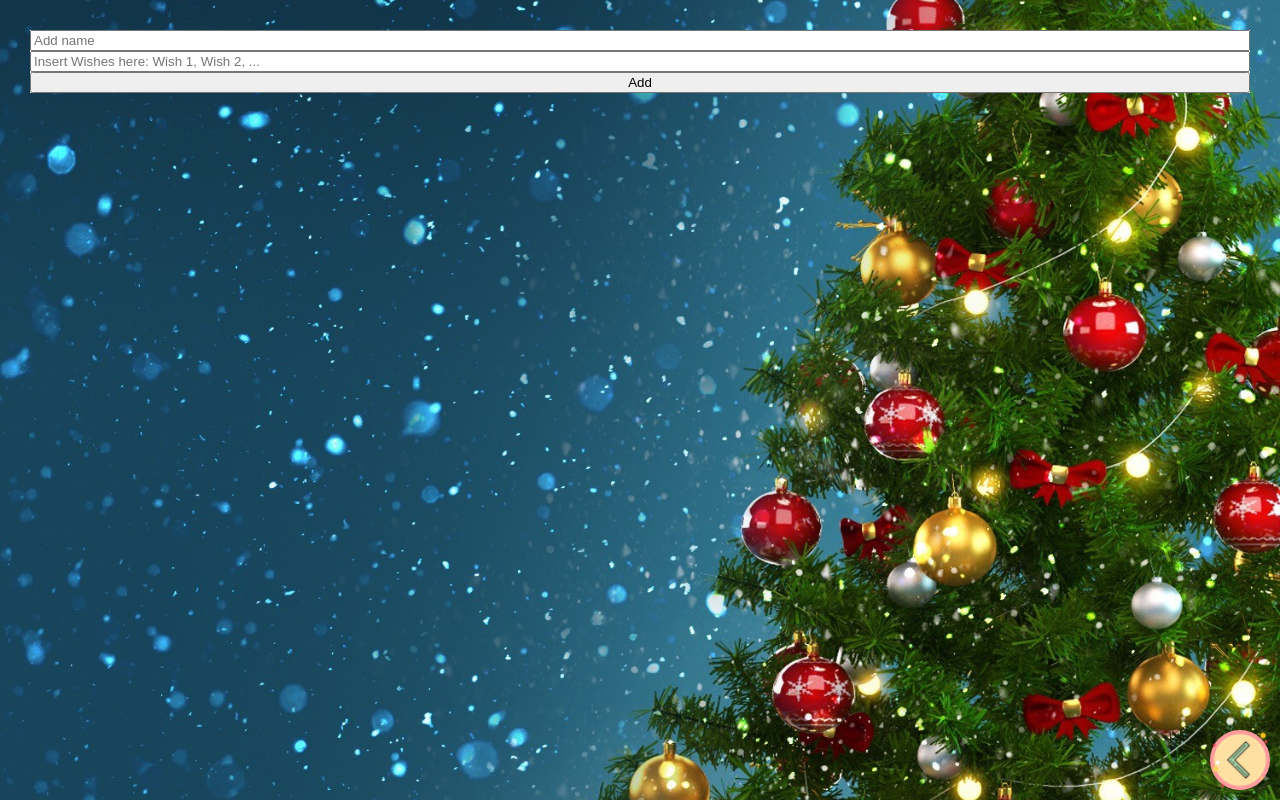
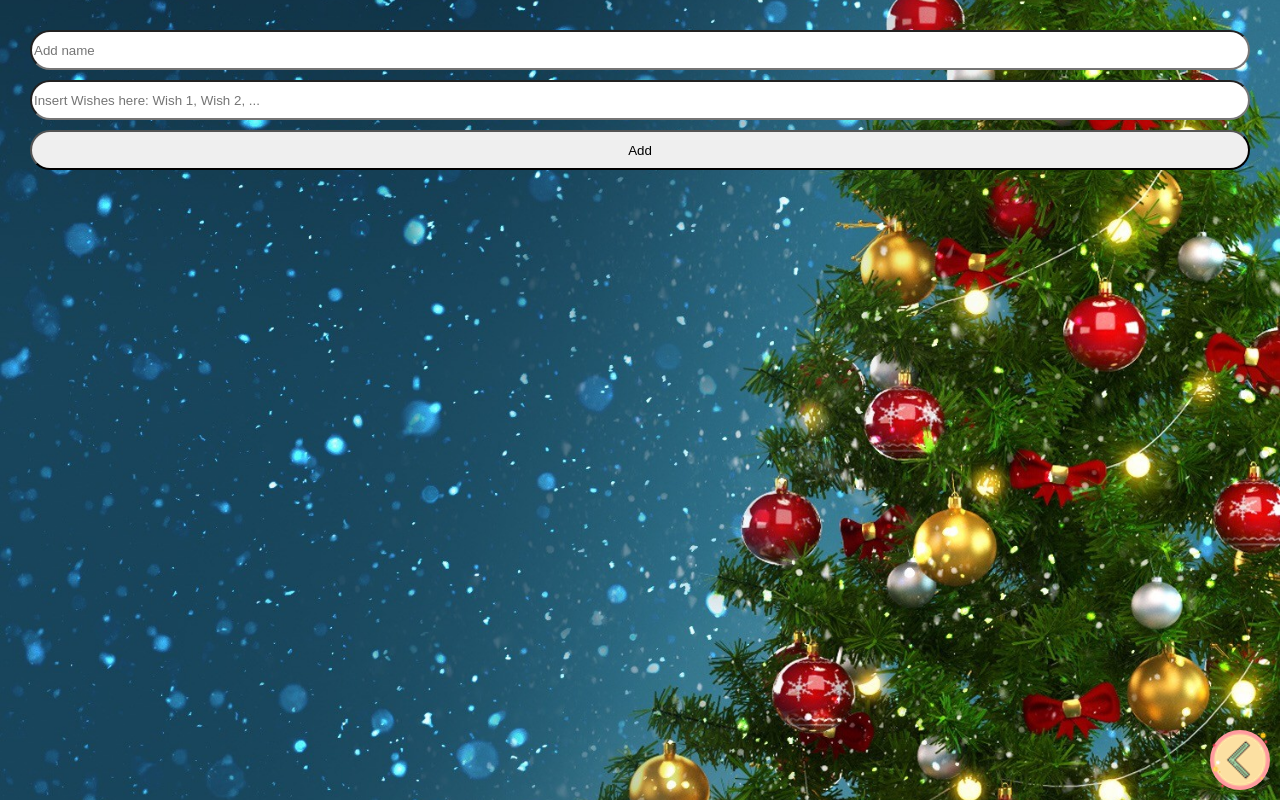
Before and after one commit to kschmitz123/wishlist, a React (Create React App) app in the folder client/: page /add in a window 1280 px wide. Built offline with nearby package versions, Linux system fonts and the light colour scheme.

Commit message:
Outsource container component

```diff
--- /dev/null
+++ b/client/src/components/Container.js
@@ -0,0 +1,7 @@
+import styled from "styled-components";
+
+const Container = styled.div`
+  margin: 30px;
+  text-align: center;
+`;
+export default Container;
--- a/client/src/pages/Add.js
+++ b/client/src/pages/Add.js
@@ -2,19 +2,12 @@ import styled from "styled-components";
 import { Link, useHistory } from "react-router-dom";
 import { useState } from "react";
 import FloatingActionButton from "../components/Button";
+import Form from "../components/Form";
+import Container from "../components/Container";
 import BackArrow from "../assets/back-arrow.png";
 import { postList } from "../api/lists";
 import React from "react";
 
-const Container = styled.div`
-  background: #edf0ed;
-  margin: 30px;
-  text-align: center;
-`;
-const Form = styled.form`
-  display: flex;
-  flex-direction: column;
-`;
 const Add = () => {
   const [title, setTitle] = useState("");
   const [loading, setLoading] = useState(false);
--- a/client/src/pages/WishList.js
+++ b/client/src/pages/WishList.js
@@ -2,6 +2,7 @@ import { Link, useHistory, useParams } from "react-router-dom";
 import styled from "styled-components";
 import { useEffect, useState } from "react";
 import FloatingActionButton from "../components/Button";
+import Container from "../components/Container";
 import { getListById, deleteListById, patchListItem } from "../api/lists";
 import WishListItem from "../components/WishListItem";
 import BackArrow from "../assets/back-arrow.png";
@@ -9,9 +10,6 @@ import DangerButton from "../components/DangerButton";
 import Form from "../components/Form";
 import React from "react";
 
-const Container = styled.div`
-  text-align: center;
-`;
 const Heading = styled.h1`
   color: white;
 `;
```
